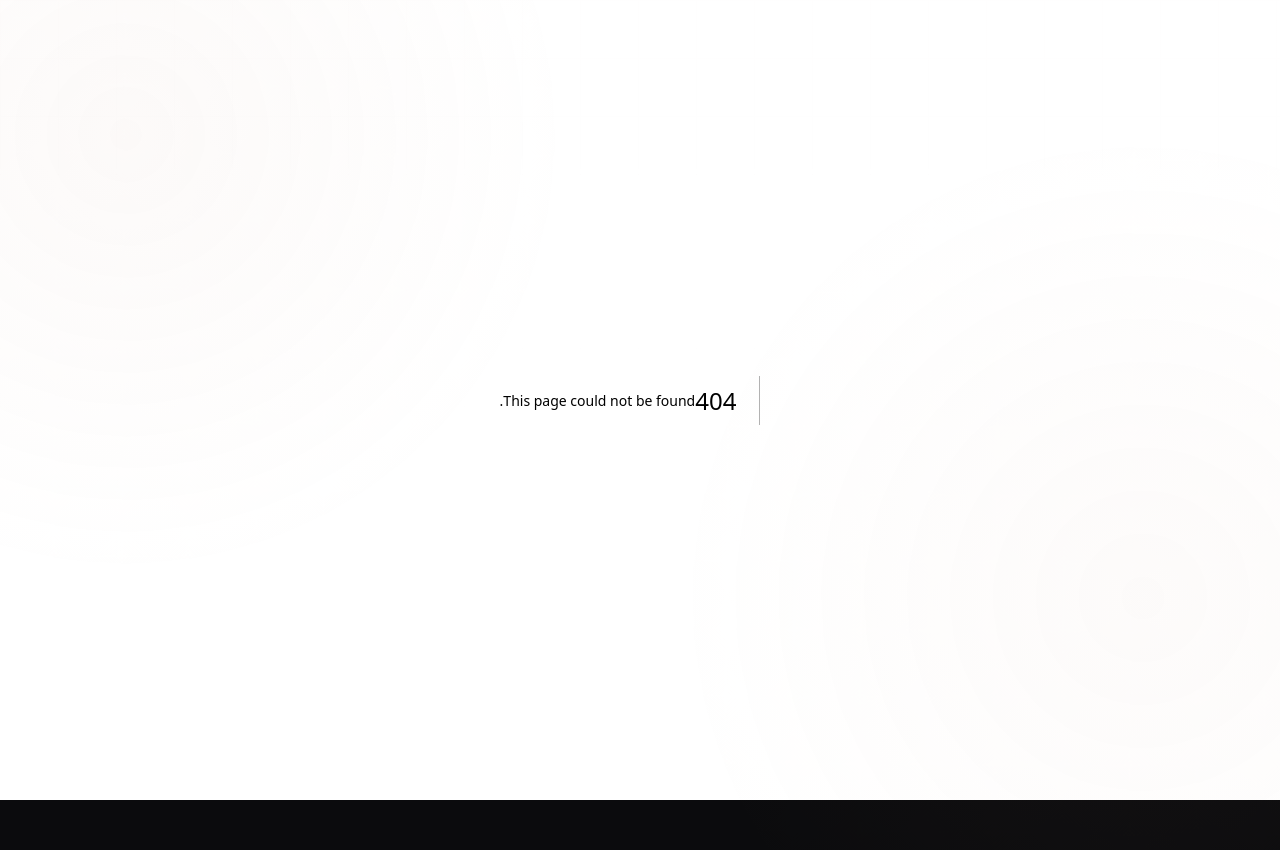
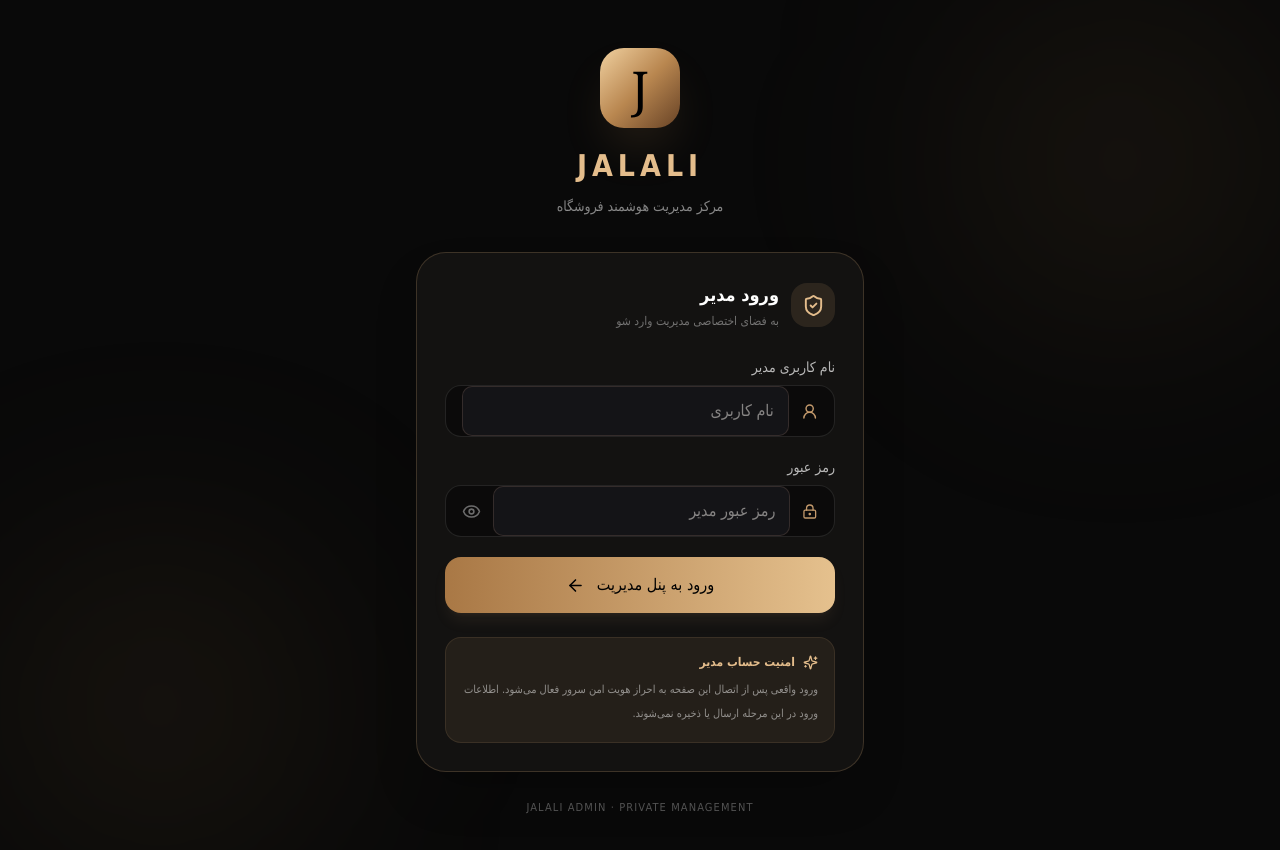
Before and after one commit to masihollah00/telegram-bot, a Next.js app in the folder apps/storefront/: page /admin in a window 1280 px wide. Before the commit this address had no page. Shown: the top 850 px of the page. Before the commit the page ends 800 px from the top, so only its background shows below. Built offline with nearby package versions, Linux system fonts and the light colour scheme.

Commit message:
Create page.tsx

```diff
--- /dev/null
+++ b/apps/storefront/src/app/admin/page.tsx
@@ -0,0 +1,124 @@
+
+"use client";
+
+import { useState } from "react";
+import {
+  ShieldCheck,
+  LockKeyhole,
+  UserRound,
+  Eye,
+  EyeOff,
+  Sparkles,
+  ArrowLeft,
+} from "lucide-react";
+
+export default function AdminLoginPage() {
+  const [username, setUsername] = useState("");
+  const [password, setPassword] = useState("");
+  const [showPassword, setShowPassword] = useState(false);
+
+  return (
+    <main dir="rtl" className="min-h-screen bg-[#090909] text-white flex items-center justify-center px-5 py-12 relative overflow-hidden">
+      <div className="absolute w-80 h-80 bg-[#bd8b55]/10 blur-[120px] rounded-full top-0 right-0" />
+      <div className="absolute w-80 h-80 bg-[#bd8b55]/10 blur-[120px] rounded-full bottom-0 left-0" />
+
+      <section className="relative w-full max-w-md">
+        <header className="text-center mb-9">
+          <div className="w-20 h-20 rounded-3xl bg-gradient-to-br from-[#f0d1a0] via-[#b98750] to-[#684326] flex items-center justify-center mx-auto shadow-2xl shadow-[#bd8b55]/20 mb-5">
+            <span className="text-5xl font-serif text-black">J</span>
+          </div>
+
+          <h1 className="text-3xl font-bold tracking-[5px] text-[#e4bd8c]">
+            JALALI
+          </h1>
+
+          <p className="text-white/50 mt-3 text-sm">
+            مرکز مدیریت هوشمند فروشگاه
+          </p>
+        </header>
+
+        <div className="rounded-[30px] border border-[#bd9568]/25 bg-[#151412]/95 p-7 shadow-2xl">
+          <div className="flex items-center gap-3 mb-7">
+            <div className="w-11 h-11 rounded-2xl bg-[#bd9568]/15 flex items-center justify-center text-[#e4bd8c]">
+              <ShieldCheck size={23} />
+            </div>
+            <div>
+              <h2 className="font-bold text-lg">ورود مدیر</h2>
+              <p className="text-xs text-white/40 mt-1">
+                به فضای اختصاصی مدیریت وارد شو
+              </p>
+            </div>
+          </div>
+
+          <form onSubmit={(event) => event.preventDefault()} className="space-y-5">
+            <div>
+              <label className="block text-sm text-white/70 mb-2">
+                نام کاربری مدیر
+              </label>
+              <div className="flex items-center gap-3 rounded-2xl border border-white/10 bg-black/40 px-4">
+                <UserRound size={19} className="text-[#c49a6c]" />
+                <input
+                  value={username}
+                  onChange={(event) => setUsername(event.target.value)}
+                  placeholder="نام کاربری"
+                  autoComplete="username"
+                  className="w-full bg-transparent py-4 outline-none text-sm"
+                  required
+                />
+              </div>
+            </div>
+
+            <div>
+              <label className="block text-sm text-white/70 mb-2">
+                رمز عبور
+              </label>
+              <div className="flex items-center gap-3 rounded-2xl border border-white/10 bg-black/40 px-4">
+                <LockKeyhole size={19} className="text-[#c49a6c]" />
+                <input
+                  value={password}
+                  onChange={(event) => setPassword(event.target.value)}
+                  type={showPassword ? "text" : "password"}
+                  placeholder="رمز عبور مدیر"
+                  autoComplete="current-password"
+                  className="w-full bg-transparent py-4 outline-none text-sm"
+                  required
+                />
+                <button
+                  type="button"
+                  onClick={() => setShowPassword(!showPassword)}
+                  className="text-white/40"
+                  aria-label="نمایش یا مخفی کردن رمز"
+                >
+                  {showPassword ? <EyeOff size={19} /> : <Eye size={19} />}
+                </button>
+              </div>
+            </div>
+
+            <button
+              type="submit"
+              className="w-full rounded-2xl bg-gradient-to-l from-[#e5c18e] to-[#a97845] text-black font-bold py-4 flex items-center justify-center gap-3 shadow-lg shadow-[#bd9568]/10"
+            >
+              ورود به پنل مدیریت
+              <ArrowLeft size={19} />
+            </button>
+          </form>
+
+          <div className="mt-6 rounded-2xl bg-[#bd9568]/10 border border-[#bd9568]/15 p-4">
+            <div className="flex items-center gap-2 text-[#e4bd8c] text-xs font-bold mb-2">
+              <Sparkles size={15} />
+              امنیت حساب مدیر
+            </div>
+            <p className="text-[11px] text-white/50 leading-6">
+              ورود واقعی پس از اتصال این صفحه به احراز هویت امن سرور فعال می‌شود.
+              اطلاعات ورود در این مرحله ارسال یا ذخیره نمی‌شوند.
+            </p>
+          </div>
+        </div>
+
+        <footer className="text-center text-[11px] text-white/30 mt-7 tracking-widest">
+          JALALI ADMIN · PRIVATE MANAGEMENT
+        </footer>
+      </section>
+    </main>
+  );
+}
```
